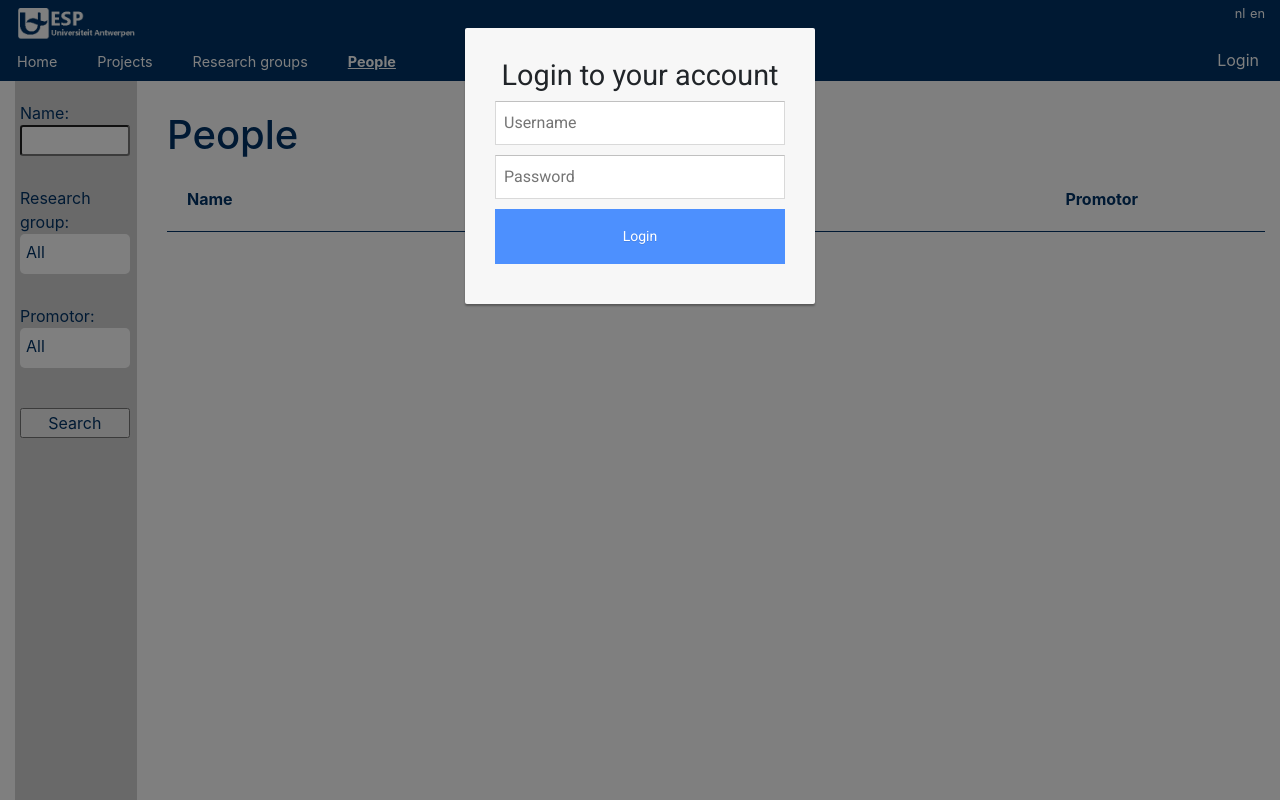
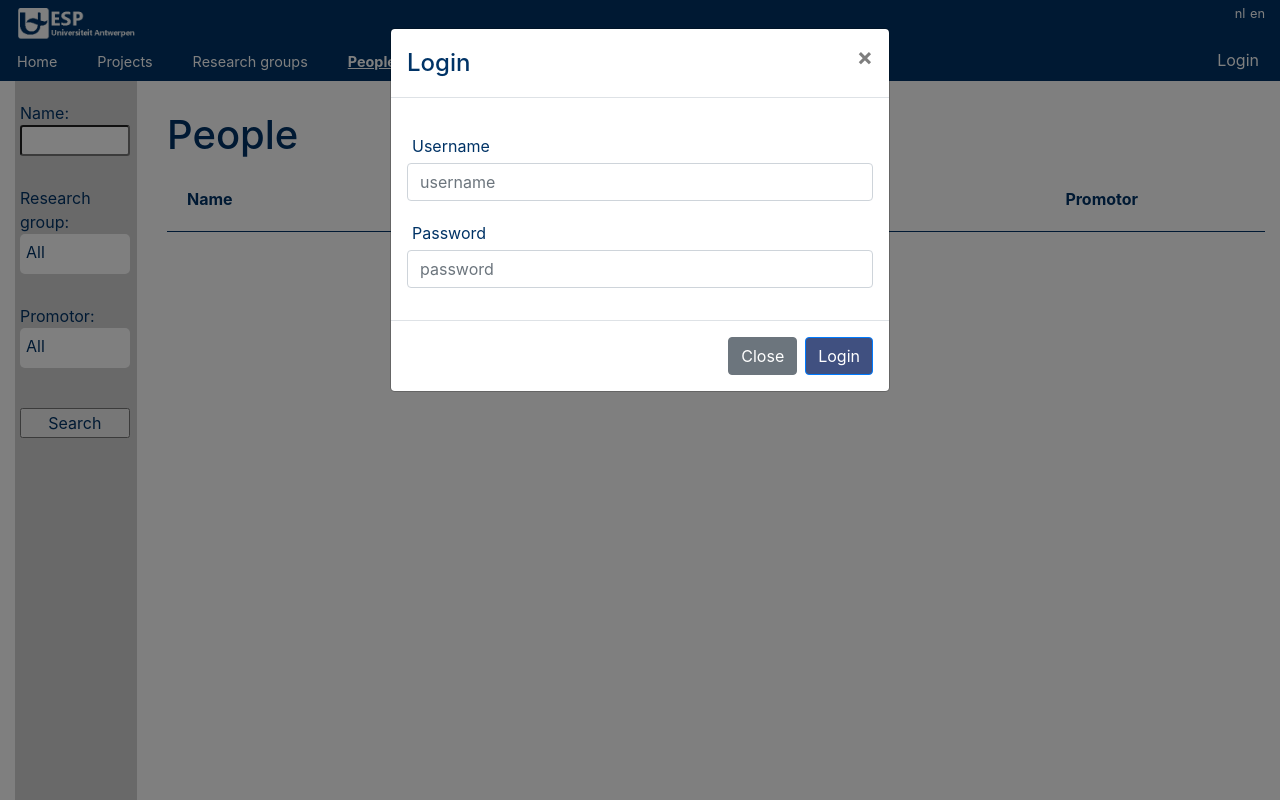
Before and after one commit to miguelDagrain/projectDatabases, a Flask app: page /people in a window 1280 px wide, after a click on "Login". Run offline with Flask 2, Linux system fonts and the light colour scheme; data that the repository does not hold is empty; some libraries are stand-ins or nearby versions.

Commit message:
Updated login pop-up
Signed-off-by: FreekDS <freek.desagher@student.uantwerpen.be>

```diff
--- a/html/static/css/login-popup.css
+++ b/html/static/css/login-popup.css
@@ -1,97 +1,3 @@
-/*https://bootsnipp.com/snippets/10N7R*/
-@import url(http://fonts.googleapis.com/css?family=Roboto);
-
-/****** LOGIN MODAL ******/
-.loginmodal-container {
-    padding: 30px;
-    max-width: 350px;
-    width: 100% !important;
-    background-color: #F7F7F7;
-    margin: 0 auto;
-    border-radius: 2px;
-    box-shadow: 0px 2px 2px rgba(0, 0, 0, 0.3);
-    overflow: hidden;
-    font-family: roboto;
+.btn-primary {
+    background-color: #405080;
 }
-
-.loginmodal-container h1 {
-    text-align: center;
-    font-size: 1.8em;
-    font-family: roboto;
-}
-
-.loginmodal-container input[type=submit] {
-    width: 100%;
-    display: block;
-    margin-bottom: 10px;
-    position: relative;
-}
-
-.loginmodal-container input[type=text], input[type=password] {
-    height: 44px;
-    font-size: 16px;
-    width: 100%;
-    margin-bottom: 10px;
-    -webkit-appearance: none;
-    background: #fff;
-    border: 1px solid #d9d9d9;
-    border-top: 1px solid #c0c0c0;
-    /* border-radius: 2px; */
-    padding: 0 8px;
-    box-sizing: border-box;
-    -moz-box-sizing: border-box;
-}
-
-.loginmodal-container input[type=text]:hover, input[type=password]:hover {
-    border: 1px solid #b9b9b9;
-    border-top: 1px solid #a0a0a0;
-    -moz-box-shadow: inset 0 1px 2px rgba(0, 0, 0, 0.1);
-    -webkit-box-shadow: inset 0 1px 2px rgba(0, 0, 0, 0.1);
-    box-shadow: inset 0 1px 2px rgba(0, 0, 0, 0.1);
-}
-
-.loginmodal {
-    text-align: center;
-    font-size: 14px;
-    font-family: 'Arial', sans-serif;
-    font-weight: 700;
-    height: 36px;
-    padding: 0 8px;
-    /* border-radius: 3px; */
-    /* -webkit-user-select: none;
-      user-select: none; */
-}
-
-.loginmodal-submit {
-    /* border: 1px solid #3079ed; */
-    border: 0px;
-    color: #fff;
-    text-shadow: 0 1px rgba(0, 0, 0, 0.1);
-    background-color: #4d90fe;
-    padding: 17px 0px;
-    font-family: roboto;
-    font-size: 14px;
-    /* background-image: -webkit-gradient(linear, 0 0, 0 100%,   from(#4d90fe), to(#4787ed)); */
-}
-
-.loginmodal-submit:hover {
-    /* border: 1px solid #2f5bb7; */
-    border: 0px;
-    text-shadow: 0 1px rgba(0, 0, 0, 0.3);
-    background-color: #357ae8;
-    /* background-image: -webkit-gradient(linear, 0 0, 0 100%,   from(#4d90fe), to(#357ae8)); */
-}
-
-.loginmodal-container a {
-    text-decoration: none;
-    color: #666;
-    font-weight: 400;
-    text-align: center;
-    display: inline-block;
-    opacity: 0.6;
-    transition: opacity ease 0.5s;
-}
-
-.login-help {
-    font-size: 12px;
-}
--- a/html/templates/layout.html
+++ b/html/templates/layout.html
@@ -123,21 +123,33 @@
         </div>
     </header>
 
-    <div class="modal fade-slow" id="login-modal" tabindex="-1" role="dialog" aria-labelledby="myLabel" aria-hidden="true"
-         style="display: none;">
-
-        <div class="modal-dialog">
-            <div class="loginmodal-container">
-                <h1>Login to your account</h1>
-                <form>
-                    <input type="text" name="user" placeholder="Username">
-                    <input type="password" name="pass" placeholder="Password">
-                    <input type="submit" name="login" class="login loginmodal-submit" value="Login">
-                </form>
+    <div class="modal fade" id="login-modal" tabindex="-1" role="dialog">
+        <div class="modal-dialog" role="document">
+            <div class="modal-content">
+                <div class="modal-header">
+                    <h4 class="modal-title">Login</h4>
+                    <button class="close" type="button" data-dismiss="modal" aria-label="Close">
+                        <span aria-hidden="true">&times;</span>
+                    </button>
+                </div>
+                <div class="modal-body">
+                    <form method="get" id="login">
+                        <div class="form-group">
+                            <label for="user" style="margin-bottom: 5px">{{ _('Username') }}</label>
+                            <input id="user" class="form-control" type="text" placeholder="{{ _('username') }}" required>
+                        </div>
+                        <div class="form-group">
+                            <label for="pass" style="margin-bottom: 5px">{{ _('Password') }}</label>
+                            <input id="pass" class="form-control" type="password" placeholder="{{ _('password') }}" required>
+                        </div>
+                    </form>
+                </div>
+                <div class="modal-footer">
+                    <button type="button" class="btn btn-secondary" data-dismiss="modal">Close</button>
+                    <button type="submit" class="btn btn-primary">Login</button>
+                </div>
             </div>
         </div>
-
-
     </div>
 
 
```
